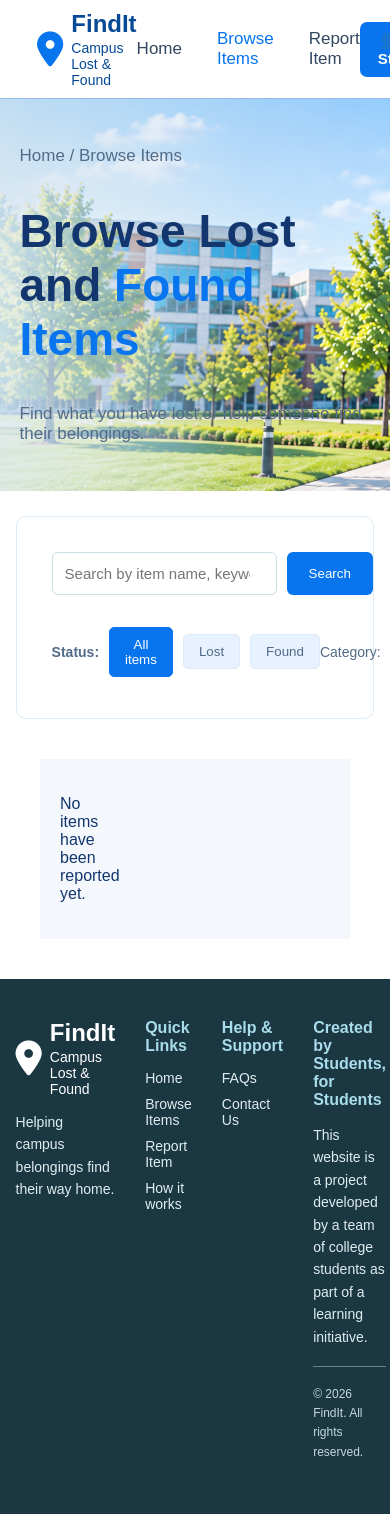
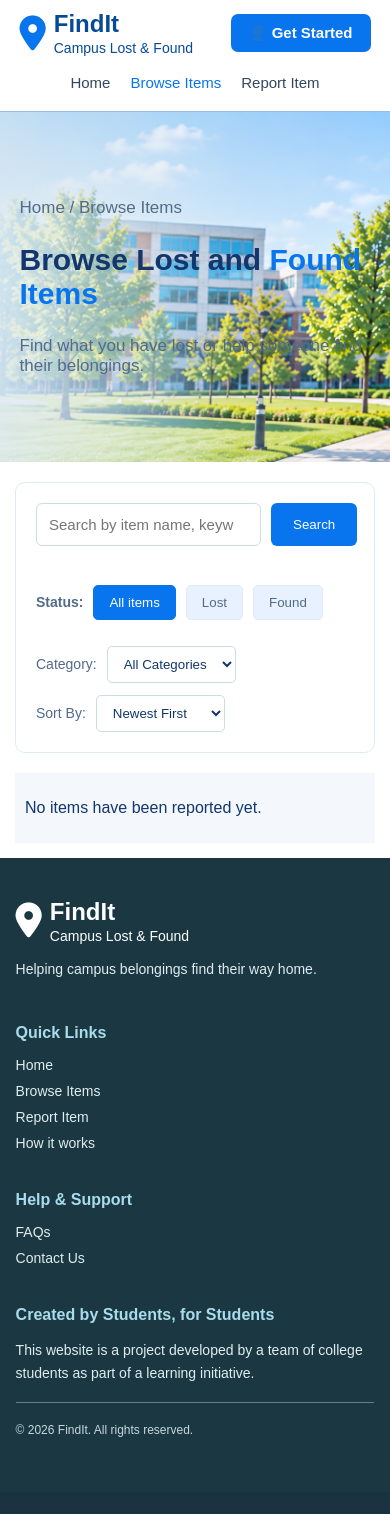
Before and after one commit to lakshaykhanna16/findit-campus, a Flask app: page /browse-items in a window 390 px wide; the page is wider, and only the part inside the window is pictured. After the commit the page ends 1437 px from the top of that part, so only its background shows below. Run offline with Flask 3, Linux system fonts and the light colour scheme; data that the repository does not hold is empty; some libraries are stand-ins or nearby versions.

Commit message:
Responsiveness added

```diff
--- a/static/css/browse-items.css
+++ b/static/css/browse-items.css
@@ -168,8 +168,6 @@
     line-height: 1.5;
 }
 
-/* Edit and Delete Buttons */
-
 
 /* Edit and Delete button container */
 
@@ -215,3 +213,32 @@
 .delete-btn:hover {
     background-color: #b02a37;
 }
+
+/* ===== PHONE (screens 768px and smaller) ===== */
+@media (max-width: 768px) {
+    .hero-text {
+        width: 100%;
+    }
+
+    .hero-text h1 {
+        font-size: 30px;
+    }
+
+    #search {
+        padding: 20px;
+        margin: 20px 15px;
+    }
+
+    /* stack the status buttons and dropdowns */
+    .filter-row {
+        flex-direction: column;
+        align-items: flex-start;
+        gap: 12px;
+    }
+
+    #grid-container {
+        grid-template-columns: 1fr;
+        margin: 15px;
+        padding: 10px;
+    }
+}
--- a/static/css/styles.css
+++ b/static/css/styles.css
@@ -526,3 +526,86 @@ body {
     text-align: center;
     font-weight: 500;
 }
+
+/* ===== PHONE (screens 768px and smaller) ===== */
+@media (max-width: 768px) {
+  /* navbar: logo + button on top row, links wrap to a second row */
+  .navbar {
+    flex-wrap: wrap;
+    padding: 10px 5%;
+    gap: 8px;
+  }
+
+  .nav-links {
+    order: 3;
+    width: 100%;
+    justify-content: center;
+    gap: 20px;
+  }
+
+  .nav-links a {
+    font-size: 15px;
+  }
+
+  /* hero: remove the big left margins and let the search bar shrink */
+  .home {
+    padding: 20px 15px;
+  }
+
+  .home h1 {
+    font-size: 28px;
+  }
+
+  .home h1,
+  .home p,
+  .home-label,
+  .search-bar,
+  .ps {
+    margin-left: 0;
+  }
+
+  .search-bar {
+    width: 100%;
+  }
+
+  .ps {
+    flex-wrap: wrap;
+    gap: 10px;
+  }
+
+  /* feature boxes: one per row */
+  .grid {
+    grid-template-columns: 1fr;
+    padding: 20px 15px;
+  }
+
+  /* how it works section */
+  .ws {
+    margin-left: 15px;
+    margin-right: 15px;
+  }
+
+  .ws-head b,
+  .ws-head span {
+    font-size: 24px;
+  }
+
+  .ws-boxes {
+    grid-template-columns: 1fr;
+    margin: 15px;
+  }
+
+  .ws-box {
+    height: auto;
+  }
+
+  .ws-image img {
+    width: 90px;
+    height: auto;
+  }
+
+  /* footer: stack the columns */
+  .footer {
+    grid-template-columns: 1fr;
+  }
+}
```
Also changed, not shown: static/css/report-items.css (+8 -0 lines).
